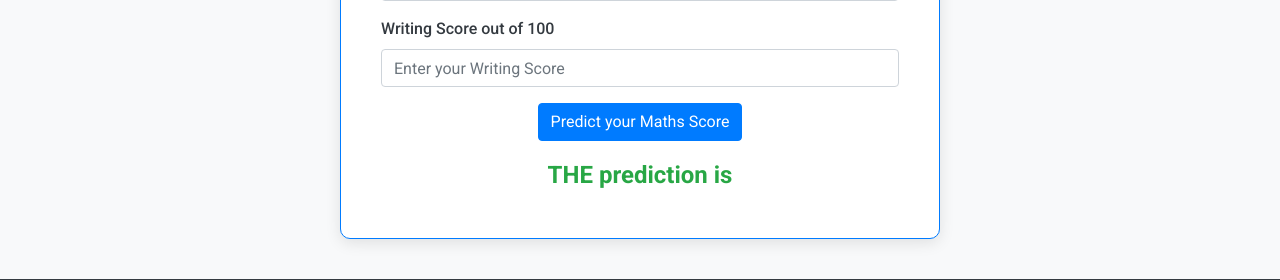
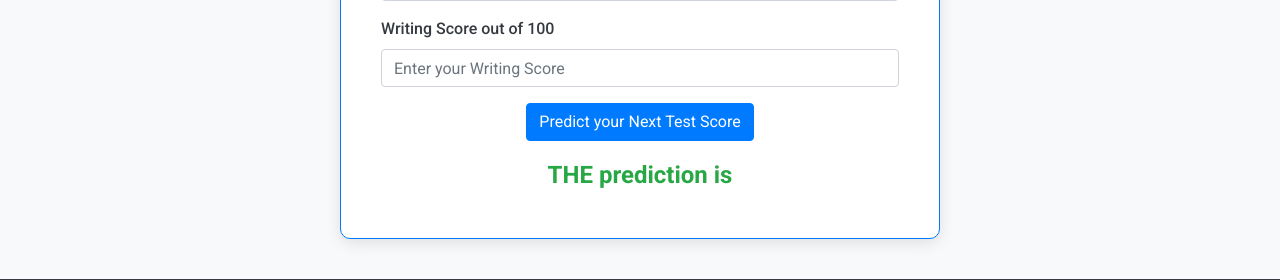
Before and after one commit to Rizwansaifi571/End_To_End_DS-Project, a Flask app: page /predictdata in a window 1280 px wide. Shown: the part 967-1247 px from the top of the page. Run offline with Flask 3, Linux system fonts and the light colour scheme; some libraries are stand-ins or nearby versions.

Commit message:
Requirment

```diff
--- a/templates/home.html
+++ b/templates/home.html
@@ -161,7 +161,7 @@
                         min='0' max='100' required />
                 </div>
                 <div class="mb-3 text-center">
-                    <input class="btn btn-primary" type="submit" value="Predict your Maths Score" />
+                    <input class="btn btn-primary" type="submit" value="Predict your Next Test Score" />
                 </div>
             </form>
             <h2 class="result">THE prediction is {{results}}</h2>
```
